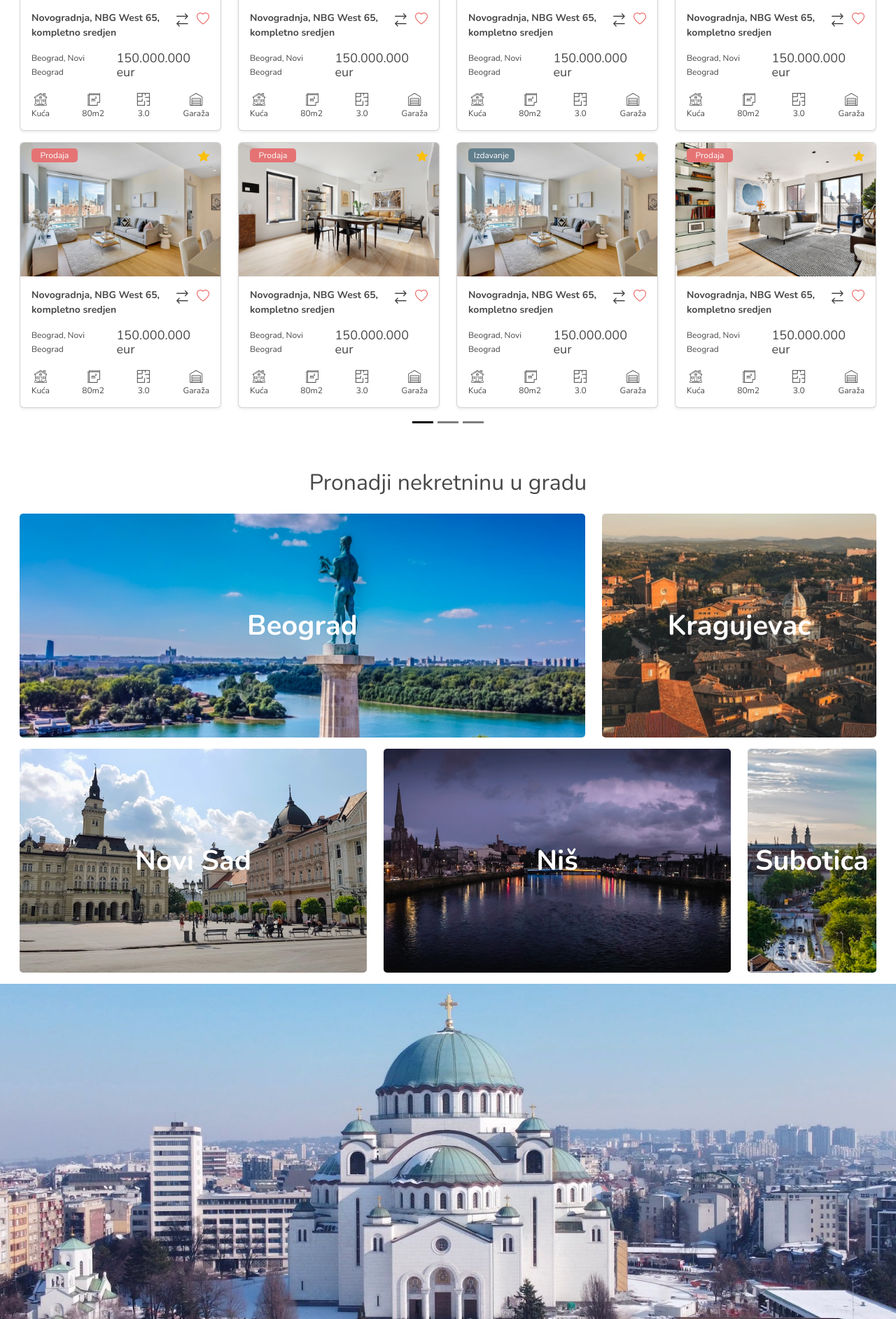
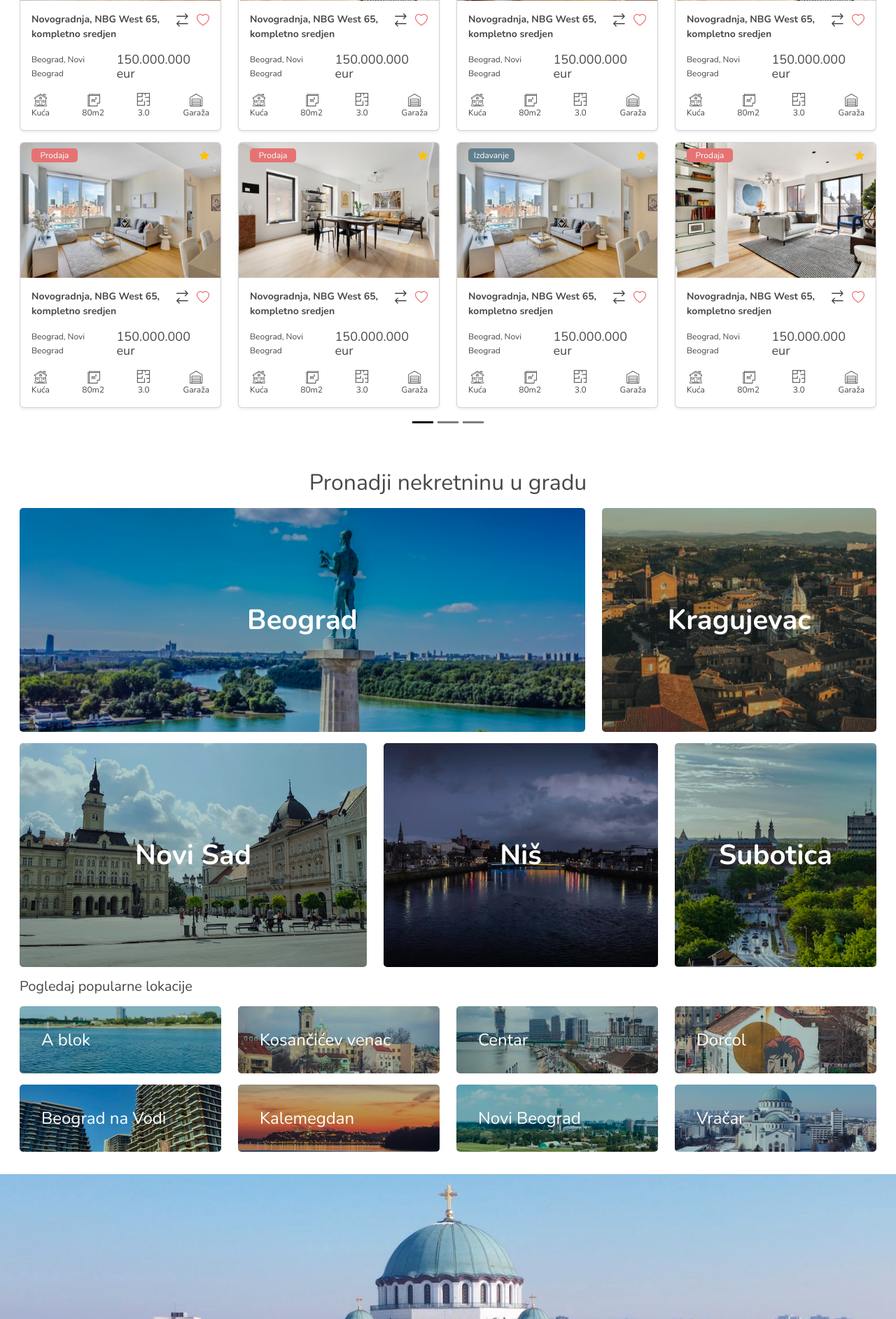
Before and after one commit to whimsy-cat/oglasi-django-bootstrap, a Django app: page / in a window 1280 px wide. Shown: the part 1049-2934 px from the top of the page at 70% size. Run offline with Django 4.2, Linux system fonts and the light colour scheme; parts of the project's set-up code (start-up, migrations or seed data) failed here and were passed over.

Commit message:
finish homepage

```diff
--- a/static/css/homepage.css
+++ b/static/css/homepage.css
@@ -46,8 +46,8 @@
   color: #ffffff;
   margin-top: 0;
 }
-.home-search .home-text h2 {
-  font-size: 55px;
+.home-search .home-text h1 {
+  font-weight: bold;
 }
 .home-search .home-text p {
   font-size: 18px;
@@ -213,6 +213,49 @@
   font-weight: 700;
   font-size: 40px;
 }
+.property-city a {
+  color: white;
+  text-decoration: none;
+}
+
+.popular-location {
+
+}
+.popular-location [class*="-cover"] {
+  position: relative;
+  height: 96px;
+  border-radius: 5px;
+  background-size: cover;
+  background-position: top;
+}
+.popular-location [class*="-cover"] h4 {
+  line-height: 96px;
+  margin-left: 31px;
+}
+.popular-location .ablock-cover {
+  background-image: url("/static/images/homepage/nbg_cover.jpg")
+}
+.popular-location .kosancicev-cover {
+  background-image: url("/static/images/homepage/kosancicev_cover.jpg")
+}
+.popular-location .waterfront-cover {
+  background-image: url("/static/images/homepage/waterfront_cover.jpg")
+}
+.popular-location .residencies-cover {
+  background-image: url("/static/images/homepage/residencies_cover.jpg")
+}
+.popular-location .dorcol-cover {
+  background-image: url("/static/images/homepage/dorcol_cover.jpg")
+}
+.popular-location .kalemegdan-cover {
+  background-image: url("/static/images/homepage/kalemegdan_cover.jpg")
+}
+.popular-location .usce-cover {
+  background-image: url("/static/images/homepage/usce_cover.jpg")
+}
+.popular-location .hram-cover {
+  background-image: url("/static/images/homepage/hram_cover.jpg")
+}
 
 /* Agencies break */
 .break-bg {
--- a/static/css/style.css
+++ b/static/css/style.css
@@ -4,7 +4,7 @@
 body {
   color: #484848;
   font-family: 'Nunito', sans-serif;
-  /*font-size: 14px;*/
+  font-size: 14px;
   /*line-height: 1.642;*/
 }
 
@@ -100,6 +100,9 @@ input, select {
   text-transform: capitalize;
   vertical-align: middle;
 }
+.header a {
+  font-size: 16px;
+}
 
 .header .create-listing-btn {
   width: 145px;
--- a/templates/home.html
+++ b/templates/home.html
@@ -17,12 +17,12 @@
         </div>
         <div class="col-8 d-flex flex-wrap align-items-center justify-content-center">
           <ul class="nav mb-3 mb-lg-0 me-lg-3">
-            <li><a href="#" class="nav-link px-2 link-light">Nekretnine</a></li>
-            <li><a href="#" class="nav-link px-2 link-secondary">Novogradnja</a></li>
-            <li><a href="#" class="nav-link px-2 link-light">Vesti</a></li>
-            <li><a href="#" class="nav-link px-2 link-light">Oglašavanje</a></li>
-            <li><a href="#" class="nav-link px-2 link-light">Info</a></li>
-            <li>
+            <li class="px-2"><a href="#" class="nav-link px-2 link-light">Nekretnine</a></li>
+            <li class="px-2"><a href="#" class="nav-link px-2 link-secondary">Novogradnja</a></li>
+            <li class="px-2"><a href="#" class="nav-link px-2 link-light">Vesti</a></li>
+            <li class="px-2"><a href="#" class="nav-link px-2 link-light">Oglašavanje</a></li>
+            <li class="px-2"><a href="#" class="nav-link px-2 link-light">Info</a></li>
+            <li class="px-2">
               <a href="#" class="nav-link px-2 link-light">
                 <img width="21" height="19" src="{% static 'images/shared/flag_serbia.png' %}" alt="language flag">
                 Jezik
@@ -57,7 +57,7 @@
     <div class="container-fluid">
       <div class="home-content">
         <div class="text-center home-text">
-          <h2>Pronadjite dom vaših snova</h2>
+          <h1>Pronadjite dom vaših snova</h1>
         </div>
 
         <div class="home-search-form p-3">
@@ -231,10 +231,10 @@
               </div>
             </div>
             <div class="carousel-item">
-              {#              ovde idu jos slajdova za agencije kada ih bude #}
+                            ovde idu jos slajdova za agencije kada ih bude
             </div>
             <div class="carousel-item">
-              {#              ovde idu jos slajdova za agencije kada ih bude #}
+                            ovde idu jos slajdova za agencije kada ih bude
             </div>
           </div>
         </div>
@@ -248,7 +248,7 @@
       <div class="row row-cols-1 row-cols-sm-2 row-cols-md-3 g-3 mb-3">
         <div class="col-lg-6">
           <div class="card shadow">
-            <img src="{% static 'images/property/pc3.jpg' %}" height="212" alt="Blog cover" />
+            <img src="{% static 'images/placeholders/blog_cover.jpg' %}" height="212" alt="Blog cover" />
 
             <div class="card-body">
               <h5>Kako do stambenog kredita?</h5>
--- a/templates/includes/footer.html
+++ b/templates/includes/footer.html
@@ -7,7 +7,7 @@
         <p>Some thing about this site and services, I need more text to see how it s look like....Some thing about this site and services, I need more text to see how it s look </p>
       </div>
 
-      <div class="col-3 col-md-3 mb-3">
+      <div class="col-3 col-md-2 mb-3 offset-md-2">
         <h5>Informacije</h5>
         <ul class="nav flex-column">
           <li class="nav-item mb-2"><a href="#" class="nav-link p-0 text-white">O nama</a></li>
@@ -17,7 +17,7 @@
         </ul>
       </div>
 
-      <div class="col-3 col-md-3 mb-3">
+      <div class="col-3 col-md-2 mb-3">
         <h5>Ostalo</h5>
         <ul class="nav flex-column">
           <li class="nav-item mb-2"><a href="#" class="nav-link p-0 text-white">Vesti</a></li>
--- a/templates/includes/property_cities.html
+++ b/templates/includes/property_cities.html
@@ -3,66 +3,130 @@
 <!-- Property Cities -->
 <section id="property-city" class="property-city p-3">
   <div class="container-fluid">
-    <div class="row">
-      <div class="main-title text-center mb-3">
-        <h2>Pronadji nekretninu u gradu</h2>
-      </div>
-    </div>
+    <h2 class="mb-3 text-center">Pronadji nekretninu u gradu</h2>
+
     <div class="row">
       <div class="col-lg-8 col-xl-8 mb-3">
         <div class="property-item">
           <div class="thumb background-beograd"></div>
           <div class="overlay">
-            <div class="details">
+            <a href="" class="details">
               Beograd
-            </div>
+            </a>
           </div>
         </div>
       </div>
-      <div class="col-lg-4 col-xl-4">
+      <div class="col-lg-4 col-xl-4 mb-3">
         <div class="property-item">
           <div class="thumb background-kg">
           </div>
           <div class="overlay">
-            <div class="details">
+            <a href="" class="details">
               Kragujevac
-            </div>
+            </a>
           </div>
         </div>
       </div>
-      <div class="col-lg-5 col-xl-5">
+    </div>
+
+    <div class="row">
+      <div class="col-md-12 col-lg-5 mb-3">
         <div class="property-item">
           <div class="thumb background-ns">
           </div>
           <div class="overlay">
-            <div class="details">
+            <a href="" class="details">
               Novi Sad
-            </div>
+            </a>
           </div>
         </div>
       </div>
-      <div class="col-lg-5 col-xl-5">
+
+      <div class="col-md-12 col-lg-4 mb-3">
         <div class="property-item">
           <div class="thumb background-nis">
           </div>
           <div class="overlay">
-            <div class="details">
+            <a href="" class="details">
               Niš
-            </div>
+            </a>
           </div>
         </div>
       </div>
-      <div class="col-lg-2 col-xl-2">
+
+      <div class="col-md-12 col-lg-3 mb-3">
         <div class="property-item">
           <div class="thumb background-subotica">
           </div>
           <div class="overlay">
-            <div class="details">
+            <a href="" class="details">
               Subotica
-            </div>
+            </a>
           </div>
         </div>
       </div>
     </div>
   </div>
+
+  <div class="container-fluid popular-location">
+    <h5 class="mb-3">Pogledaj popularne lokacije</h5>
+    <div class="row">
+      <div class="col-md-3 mb-3">
+        <div class="ablock-cover">
+          <a href="">
+            <h4 class="text-white">A blok</h4>
+          </a>
+        </div>
+      </div>
+      <div class="col-md-3 mb-3">
+        <div class="kosancicev-cover">
+          <a href="">
+            <h4 class="text-white">Kosančićev venac</h4>
+          </a>
+        </div>
+      </div>
+      <div class="col-md-3 mb-3">
+        <div class="waterfront-cover">
+          <a href="">
+            <h4 class="text-white">Centar</h4>
+          </a>
+        </div>
+      </div>
+      <div class="col-md-3 mb-3">
+        <div class="dorcol-cover">
+          <a href="">
+            <h4 class="text-white">Dorćol</h4>
+          </a>
+        </div>
+      </div>
+      <div class="col-md-3 mb-3">
+        <div class="residencies-cover">
+          <a href="">
+            <h4 class="text-white">Beograd na Vodi</h4>
+          </a>
+        </div>
+      </div>
+      <div class="col-md-3 mb-3">
+        <div class="kalemegdan-cover">
+          <a href="">
+            <h4 class="text-white">Kalemegdan</h4>
+          </a>
+        </div>
+      </div>
+      <div class="col-md-3 mb-3">
+        <div class="usce-cover">
+          <a href="">
+            <h4 class="text-white">Novi Beograd</h4>
+          </a>
+        </div>
+      </div>
+      <div class="col-md-3 mb-3">
+        <div class="hram-cover">
+          <a href="">
+            <h4 class="text-white">Vračar</h4>
+          </a>
+        </div>
+      </div>
+    </div>
+  </div>
 </section>
```
Also changed, not shown: static/images/homepage/bg_bg.jpg, static/images/homepage/dorcol_cover.jpg (added), static/images/homepage/hram_cover.jpg (added), static/images/homepage/kalemegdan_cover.jpg (added), static/images/homepage/kg_bg.jpg, static/images/homepage/kosancicev_cover.jpg (added), static/images/homepage/nbg_cover.jpg (added), static/images/homepage/nis_bg.jpg, static/images/homepage/ns_bg.jpg, static/images/homepage/residencies_cover.jpg (added), static/images/homepage/su_bg.jpg, static/images/homepage/usce_cover.jpg (added), static/images/homepage/waterfront_cover.jpg (added), static/images/placeholders/blog_cover.jpg (added).
